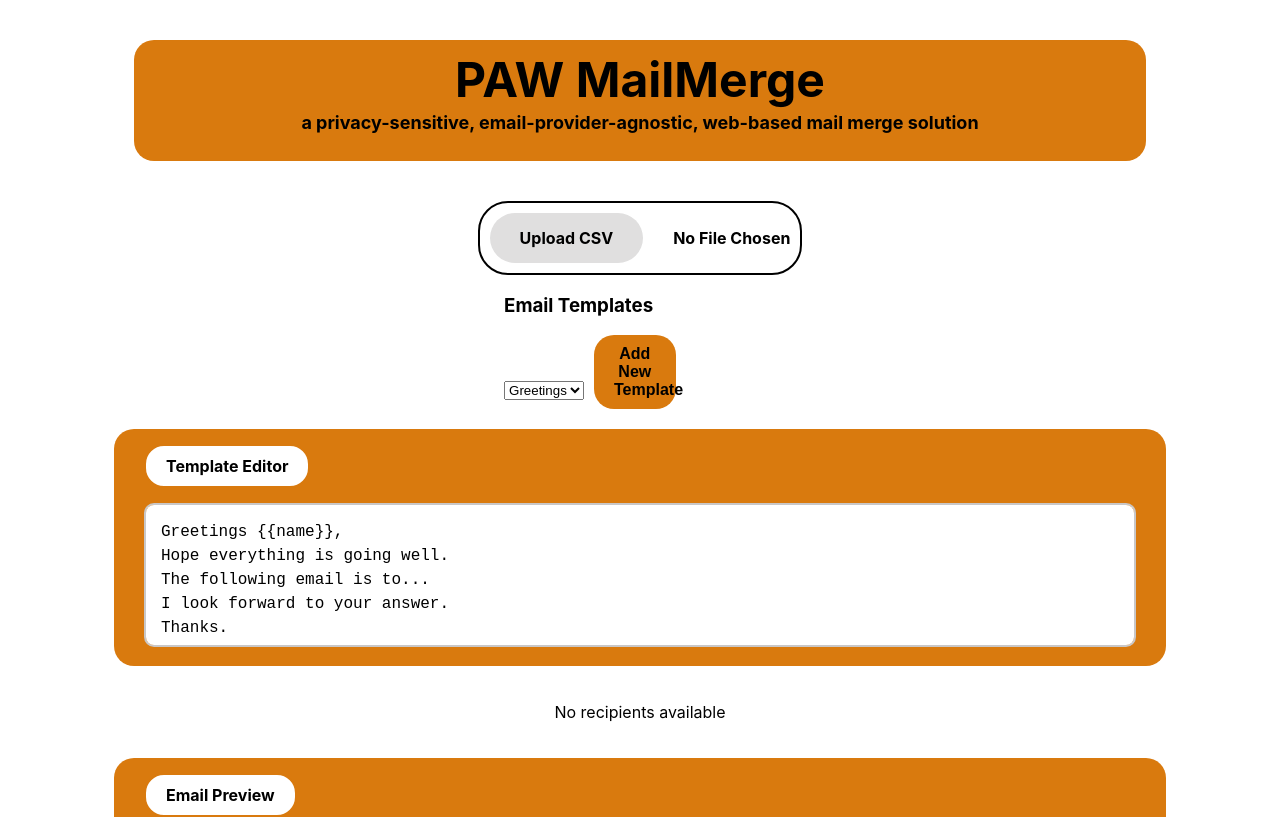
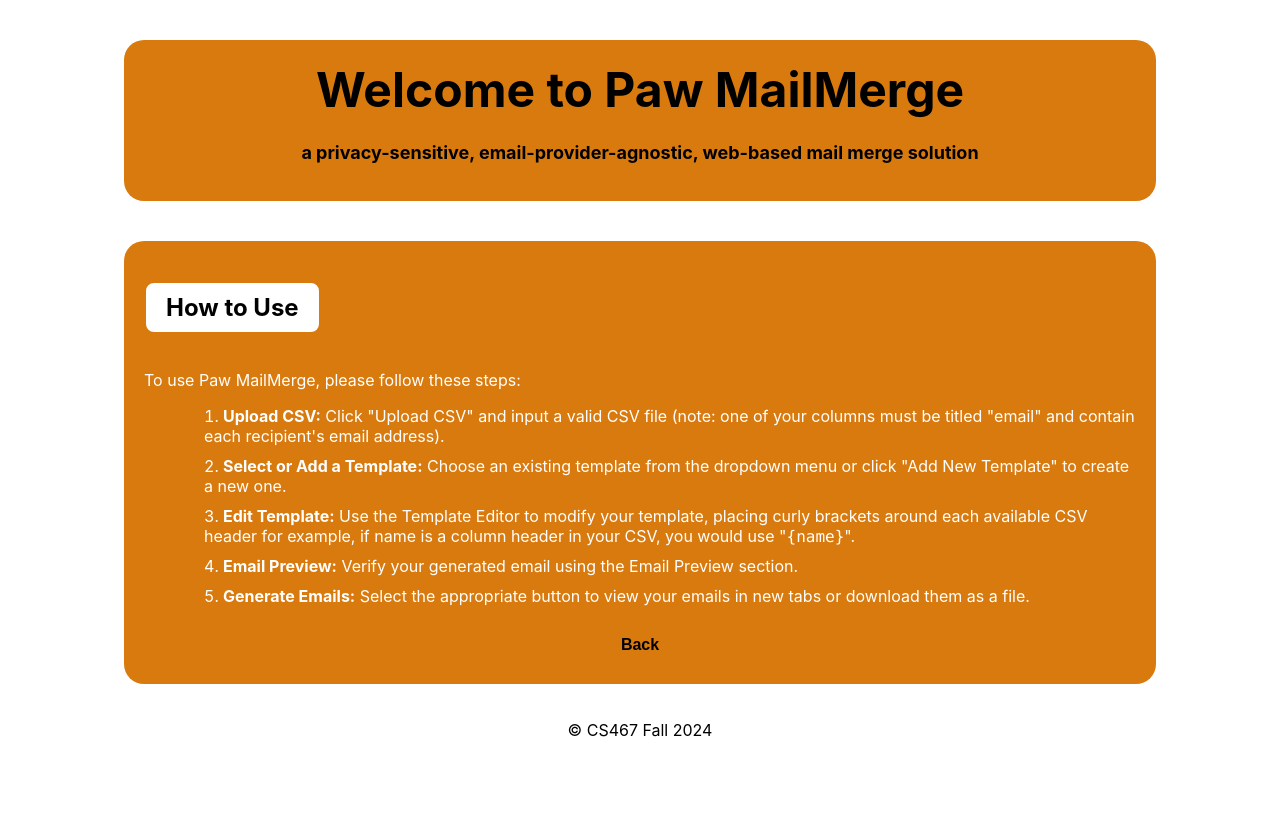
Before and after one commit to timponce/CS467_PAW_MailMerge, a React (Create React App) app in the folder frontend/: page /instructions in a window 1280 px wide. Shown: the top 817 px of the page. Built offline with nearby package versions, Linux system fonts and the light colour scheme.

Commit message:
Created instructions page, w/ dynamic buttons and css

```diff
--- a/frontend/src/App.css
+++ b/frontend/src/App.css
@@ -183,3 +183,72 @@ button {
 button:hover {
   background-color: #c36800;
 }
+
+.instructions-page {
+  background-color: #D97A0E;
+  color: white;
+  border-radius: 20px;
+  width: 80%;
+  max-width: 1100px;
+  padding: 20px;
+  margin: 20px auto;
+  font-size: 16px;
+}
+
+.instructions-page h2 {
+  color: black;
+  background-color: white;
+  padding: 10px 20px;
+  border-radius: 10px;
+  font-weight: bold;
+  display: inline-block;
+  border: 2px solid #D97A0E;
+}
+
+.instructions-page ol {
+  list-style: decimal inside;
+  margin-left: 20px;
+}
+
+.instructions-page li {
+  margin-bottom: 10px;
+}
+
+.back-button-container {
+  text-align: center;
+  margin-top: 20px;
+}
+
+.back-button {
+  background-color: #D97A0E;
+  color: black;
+  font-weight: bold;
+  border: 2px solid black;
+  border: none;
+  padding: 10px 30px;
+  border-radius: 10px;
+  font-size: 16px;
+  cursor: pointer;
+  transition: background-color 0.3s;
+}
+
+.back-button:hover {
+  background-color: #c36800;
+}
+
+.App-header {
+  background-color: #D97A0E;
+  width: 80%;
+  max-width: 1100px;
+  padding: 20px;
+  text-align: center;
+  color: black;
+  border-radius: 20px;
+  margin: 20px 0;
+  position: relative;
+}
+
+.App-header h1 {
+  margin: 0;
+  font-size: 48px;
+}
--- a/frontend/src/App.jsx
+++ b/frontend/src/App.jsx
@@ -1,6 +1,7 @@
 import logo from "./logo.svg";
 import "./App.css";
 import React, { useState } from "react";
+import { BrowserRouter as Router, Route, Routes, Link, useLocation } from "react-router-dom";
 import { jsPDF } from "jspdf";
 import Header from "./components/Header";
 import Footer from "./components/Footer";
@@ -10,8 +11,10 @@ import TemplatesList from "./components/TemplatesList";
 import TemplateEditor from "./components/TemplateEditor";
 import GenerationButtons from "./components/GenerationButtons";
 import EmailPreview from "./components/EmailPreview";
+import InstructionsPage from "./components/InstructionsPage";
 
 function App() {
+  const location = useLocation();
   const [csvData, setCsvData] = useState([]);
   const [headers, setHeaders] = useState([]);
   const [generatedEmails, setGeneratedEmails] = useState([]);
@@ -88,7 +91,7 @@ function App() {
     doc.save("generated_emails.pdf");
   };
 
-  const handleDataParsed = ({ data, headers }) => {
+  const handleDataParsed = ({ data, headers}) => {
     setCsvData(data);
     setRecipients(data);
     setHeaders(headers);
@@ -108,14 +111,17 @@ function App() {
 
   return (
         <div className="App">
-      <Header></Header>
-      <FileUpload onDataParsed={handleDataParsed}></FileUpload>
+            <Header />
+            <Routes>
+                <Route path="/" element={
+                    <>
+                        <FileUpload onDataParsed={handleDataParsed} />
                         <TemplatesList
                             templates={templates}
                             selectedTemplateId={selectedTemplateId}
                             onSelectTemplate={setSelectedTemplateId}
                             onAddTemplate={handleAddTemplate}
-      ></TemplatesList>
+                        />
                         <TemplateEditor
                             headers={headers}
                             template={selectedTemplate}
@@ -130,23 +136,37 @@ function App() {
                                     );
                                 }
                             }}
-      ></TemplateEditor>
+                        />
                         <RecipientsList
                             recipients={recipients}
                             onSelectRecipient={setPreviewRecipient}
-      ></RecipientsList>
+                        />
                         <EmailPreview
                             template={selectedTemplate}
                             recipient={previewRecipient}
-      ></EmailPreview>
+                        />
                         <GenerationButtons
                             onViewEmailsInNewTabs={viewEmailsInNewTabs}
                             onDownloadAsTxt={downloadAsTxt}
                             onDownloadAsPdf={downloadAsPdf}
-      ></GenerationButtons>
-      <Footer></Footer>
+                        />
+                    </>
+                } />
+
+                <Route path="/instructions" element={<InstructionsPage />} />
+            </Routes>
+
+            <Footer />
         </div>
 );
 }
 
-export default App;
+function AppWrapper() {
+  return (
+      <Router>
+          <App />
+      </Router>
+  );
+}
+
+export default AppWrapper;
--- a/frontend/src/components/Header.jsx
+++ b/frontend/src/components/Header.jsx
@@ -1,10 +1,21 @@
 import React from 'react';
+import { Link, useLocation } from "react-router-dom";
+import '../App.css';
 
-export default function Header(){
+export default function Header() {
+    const location = useLocation();
+
     return (
-        <header>
-        <h1>PAW MailMerge</h1>
-        <p>a privacy-sensitive, email-provider-agnostic, web-based mail merge solution</p>
+        <header className="App-header">
+            <h1>Welcome to Paw MailMerge</h1>
+            <br></br>
+            <p>a privacy-sensitive, email-provider-agnostic, web-based mail merge solution</p>
+
+            {location.pathname === "/" && (
+                <Link to="/instructions" className="instructions-link">
+                    <button className="instructions-button">Instructions</button>
+                </Link>
+            )}
         </header>
-    )
+    );
 }
--- /dev/null
+++ b/frontend/src/components/InstructionsPage.jsx
@@ -0,0 +1,41 @@
+import React from 'react';
+import { Link } from "react-router-dom";
+import '../App.css';
+
+export default function InstructionsPage() {
+    return (
+        <div className="instructions-page">
+            <h2>How to Use</h2>
+            <p>To use Paw MailMerge, please follow these steps:</p>
+            <ol>
+                <li>
+                    <strong>Upload CSV:</strong> Click "Upload CSV" and input a valid CSV file
+                    (note: one of your columns must be titled "email" and contain each recipient's email address).
+                </li>
+                <li>
+                    <strong>Select or Add a Template:</strong> Choose an existing template from the dropdown menu or click
+                    "Add New Template" to create a new one.
+                </li>
+                <li>
+                    <strong>Edit Template:</strong> Use the Template Editor to modify your template,
+                    placing curly brackets around each available CSV header for example, if name is a column header in your CSV,
+                    you would use "<code>{"{name}"}</code>".
+                </li>
+                <li>
+                    <strong>Email Preview:</strong> Verify your generated email using the Email Preview section.
+                </li>
+                <li>
+                    <strong>Generate Emails:</strong> Select the appropriate button to view your emails in new tabs
+                    or download them as a file.
+                </li>
+            </ol>
+
+            {/* Back Button */}
+            <div className="back-button-container">
+                <Link to="/">
+                    <button className="back-button">Back</button>
+                </Link>
+            </div>
+        </div>
+    );
+}
```
Also changed, not shown: frontend/package.json (+4 -3 lines), 1 other file (tests, documents, lock files or other folders). Lines whose indentation alone changed are shown as unchanged.
